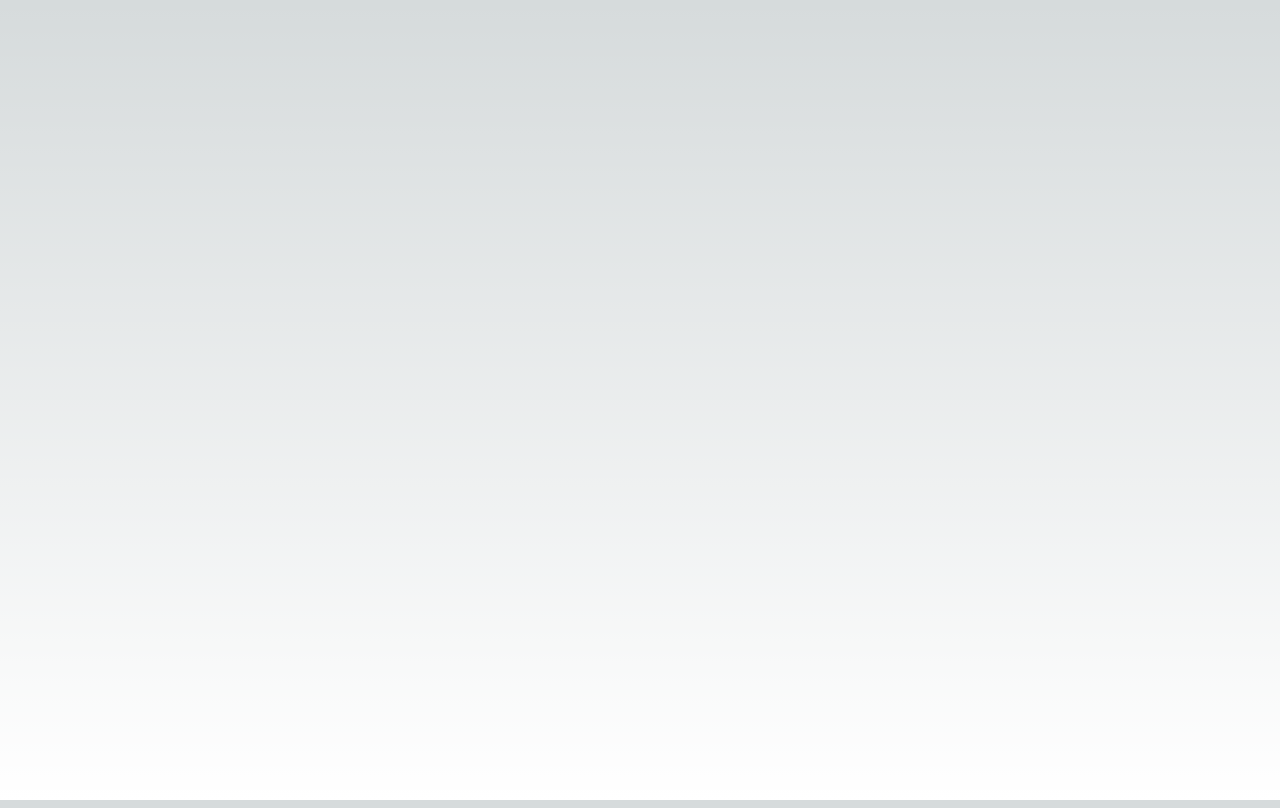
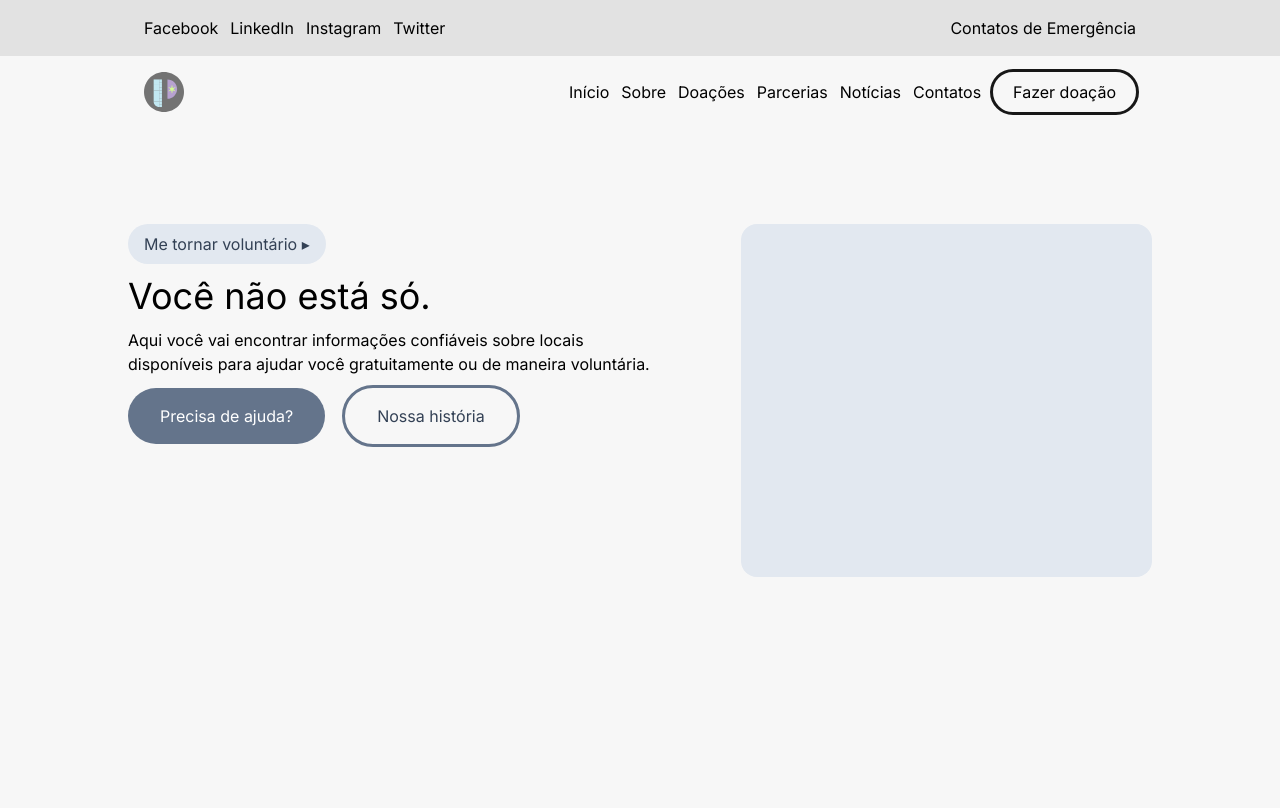
Before and after one commit to pdrmenezes/tech-pro-bem-psicolab, a Next.js app: page / in a window 1280 px wide. Built offline with nearby package versions, Linux system fonts and the light colour scheme.

Commit message:
feat: top nav + header + hero section + bootstrap project

```diff
--- /dev/null
+++ b/app/components/header.tsx
@@ -0,0 +1,29 @@
+import Image from "next/image";
+import Logo from "../assets/logo.svg";
+
+export function Header() {
+  return (
+    <div className="w-full bg-[#F7F7F7]">
+      <nav className="flex items-center p-4 justify-between mx-auto max-w-5xl">
+        <Image
+          src={Logo}
+          alt="Psicolab Logo"
+          width={40}
+          height={40}
+          className="animate-pulse duration-1000"
+        />
+        <div className="flex items-center gap-3">
+          <a>Início</a>
+          <a>Sobre</a>
+          <a>Doações</a>
+          <a>Parcerias</a>
+          <a>Notícias</a>
+          <a>Contatos</a>
+          <button className="outline outline-neutral-900 rounded-full px-5 py-2">
+            Fazer doação
+          </button>
+        </div>
+      </nav>
+    </div>
+  );
+}
--- /dev/null
+++ b/app/components/hero.tsx
@@ -0,0 +1,32 @@
+import Image from "next/image";
+
+export function Hero() {
+  return (
+    <section className="bg-[#F7F7F7] w-full h-[85vh] pt-24 pb-28 px-4">
+      <div className="flex gap-4 mx-auto max-w-5xl">
+        <div className="flex flex-col gap-3">
+          <button className="flex gap-2 w-fit px-4 py-2 text-slate-700 bg-slate-200 rounded-full">
+            Me tornar voluntário ▸
+          </button>
+          <h1 className="text-4xl">Você não está só.</h1>
+          <p className="text-balance">
+            Aqui você vai encontrar informações confiáveis sobre locais
+            disponíveis para ajudar você gratuitamente ou de maneira voluntária.
+          </p>
+          <div className="flex gap-5">
+            <button className="flex gap-2 w-fit px-8 py-4 text-white bg-slate-500 rounded-full">
+              Precisa de ajuda?
+            </button>
+            <button className="flex gap-2 w-fit px-8 py-4 text-slate-700 outline outline-slate-500 rounded-full">
+              Nossa história
+            </button>
+          </div>
+        </div>
+        <div>
+          <div className="rounded-2xl w-[411px] h-[353px] bg-slate-200"></div>
+          {/* <Image src="" alt="" width={} height={} /> */}
+        </div>
+      </div>
+    </section>
+  );
+}
--- /dev/null
+++ b/app/components/top-nav.tsx
@@ -0,0 +1,27 @@
+export function TopNav() {
+  return (
+    <div className="w-full bg-[#E2E2E2]">
+      <nav className="flex items-center p-4 justify-between mx-auto max-w-5xl">
+        <div className="flex gap-3">
+          <a className="hover:underline underline-offset-4" href="">
+            Facebook
+          </a>
+          <a className="hover:underline underline-offset-4" href="">
+            LinkedIn
+          </a>
+          <a className="hover:underline underline-offset-4" href="">
+            Instagram
+          </a>
+          <a className="hover:underline underline-offset-4" href="">
+            Twitter
+          </a>
+        </div>
+        <div>
+          <a className="hover:underline underline-offset-4" href="">
+            Contatos de Emergência
+          </a>
+        </div>
+      </nav>
+    </div>
+  );
+}
--- a/app/globals.css
+++ b/app/globals.css
@@ -1,33 +1,3 @@
 @tailwind base;
 @tailwind components;
 @tailwind utilities;
-
-:root {
-  --foreground-rgb: 0, 0, 0;
-  --background-start-rgb: 214, 219, 220;
-  --background-end-rgb: 255, 255, 255;
-}
-
-@media (prefers-color-scheme: dark) {
-  :root {
-    --foreground-rgb: 255, 255, 255;
-    --background-start-rgb: 0, 0, 0;
-    --background-end-rgb: 0, 0, 0;
-  }
-}
-
-body {
-  color: rgb(var(--foreground-rgb));
-  background: linear-gradient(
-      to bottom,
-      transparent,
-      rgb(var(--background-end-rgb))
-    )
-    rgb(var(--background-start-rgb));
-}
-
-@layer utilities {
-  .text-balance {
-    text-wrap: balance;
-  }
-}
--- a/app/layout.tsx
+++ b/app/layout.tsx
@@ -5,8 +5,8 @@ import "./globals.css";
 const inter = Inter({ subsets: ["latin"] });
 
 export const metadata: Metadata = {
-  title: "Create Next App",
-  description: "Generated by create next app",
+  title: "Psicolab",
+  description: "Site de suporte para pessoas com transtornos mentais",
 };
 
 export default function RootLayout({
--- a/app/page.tsx
+++ b/app/page.tsx
@@ -1,7 +1,13 @@
-import Image from "next/image";
+import { Header } from "./components/header";
+import { Hero } from "./components/hero";
+import { TopNav } from "./components/top-nav";
 
 export default function Home() {
   return (
-    <main className="flex min-h-screen flex-col items-center justify-between p-24"></main>
+    <main className="flex min-h-screen items-center flex-col">
+      <TopNav />
+      <Header />
+      <Hero />
+    </main>
   );
 }
```
Also changed, not shown: app/assets/logo.svg (added).
